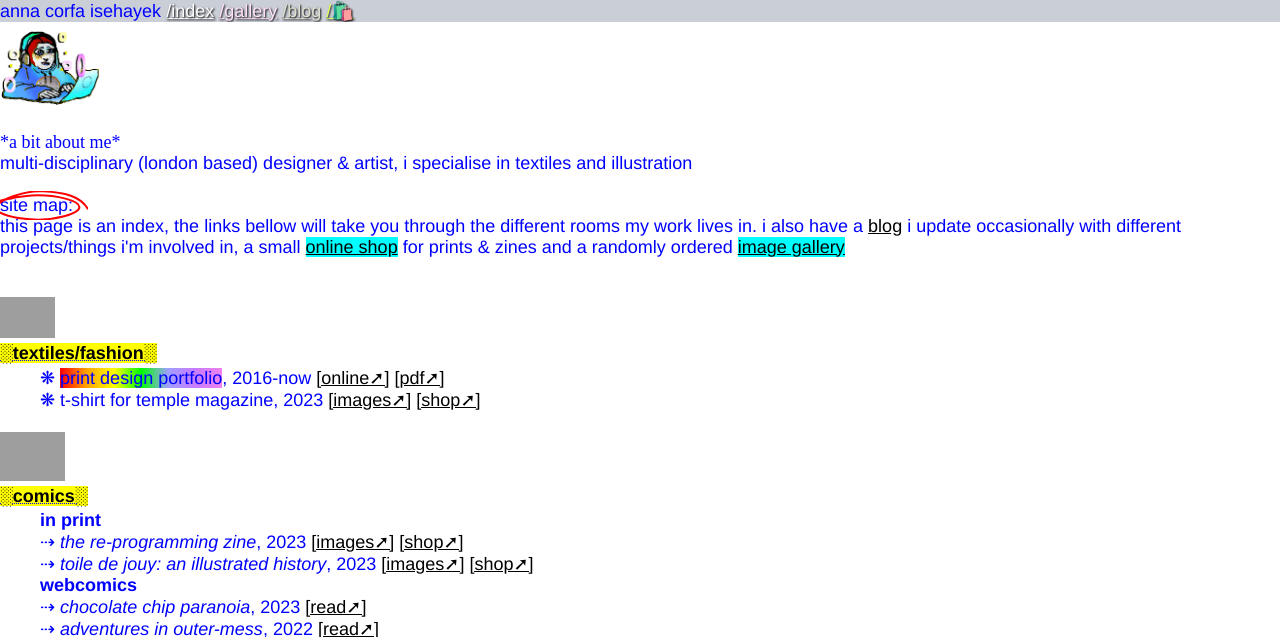
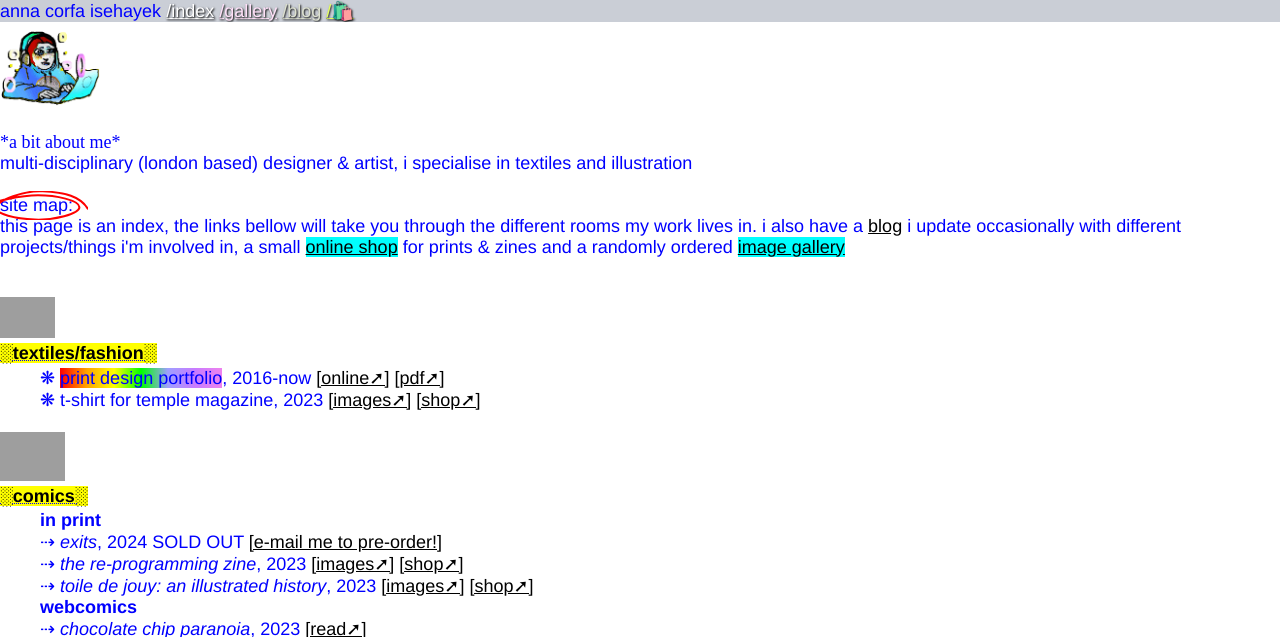
Before and after one commit to kaz-maz/anna-jekyll-site, a Jekyll site: the page built from index.html, in a window 1280 px wide and 900 px high, cut to the strip 0-637 px from the top of the window. Built offline with Jekyll 4.4.1, drawn with Linux system fonts in a browser that asks for light colours; grey boxes are pictures that could not be loaded.

Commit message:
Toolkitty

```diff
--- /dev/null
+++ b/_sass/toolkitty.scss
@@ -0,0 +1,221 @@
+html {
+	--mobile-scale: 1;
+	--mobile-padding-offset: 0.37;
+}
+
+body {
+	--swatch-1: rgba(0, 0, 0, 0.85);
+	background-color: #171717;
+}
+
+body.mobile {
+}
+
+a:active,
+.linked:active,
+.zoomable::part(media):active {
+	opacity: 0.7;
+}
+
+.page a.active {
+	color: #e10000;
+}
+
+sub {
+	position: relative;
+	vertical-align: baseline;
+	top: 0.3em;
+}
+
+sup {
+	position: relative;
+	vertical-align: baseline;
+	top: -0.4em;
+}
+
+.small-caps {
+	font-variant: small-caps;
+	text-transform: lowercase;
+}
+
+ol {
+	margin: 0;
+	padding: 0 0 0 2.5em;
+	list-style-type: decimal-leading-zero;
+}
+
+ul {
+	margin: 0;
+	padding: 0 0 0 2.0em;
+}
+
+ul.lineated {
+	margin: 0;
+	padding: 0;
+	list-style-type: none;
+	margin: 0 0 0 3em;
+	text-indent: -3em;
+}
+
+blockquote {
+	margin: 0;
+	padding: 0 0 0 2em;
+}
+
+hr {
+	background: rgba(0, 0, 0, 0.6);
+	border: 0;
+	height: 1px;
+	display: block;
+	margin-top: 0.5rem;
+	margin-bottom: 0.5rem;
+}
+
+.content {
+	border-color: rgba(0,0,0,.85);
+}
+
+p {
+	font-size: 3rem;
+	font-weight: 400;
+	color: #ffffff;
+	font-family: 'Atkinson Hyperlegible';
+	font-style: normal;
+	line-height: 1;
+	letter-spacing: 0.004em;
+	display: block;
+}
+
+p a {
+	color: #00ff91;
+	border-bottom: 0px solid rgba(127, 127, 127, 0.2);
+	text-decoration: underline;
+}
+
+p a:hover {
+}
+
+h1 {
+	font-family: 'Atkinson Hyperlegible';
+	font-style: normal;
+	font-weight: 700;
+	margin: 0;
+	font-size: 5rem;
+	line-height: 1.2;
+	color: #ffffff;
+	letter-spacing: 0em;
+}
+
+h1 a {
+	color: #00ff91;
+	text-decoration: underline;
+}
+
+h1 a:hover {
+}
+
+h2 {
+	font-family: 'Atkinson Hyperlegible';
+	font-style: normal;
+	font-weight: 700;
+	margin: 0;
+	color: #ffffff;
+	font-size: 3rem;
+	line-height: 1.1;
+	letter-spacing: 0em;
+    margin-bottom:0.5em;
+    margin-top:0.5em;
+}
+
+h2 a {
+	color: #00ff91;
+	text-decoration: underline;
+}
+
+h2 a:hover {
+}
+
+.caption {
+	font-size: 1.5rem;
+	font-weight: 400;
+	color: #ff4400;
+	font-family: 'Pixelfy';
+	font-style: normal;
+	line-height: 1.2;
+	letter-spacing: 0;
+	display: block;
+}
+
+.caption a {
+	text-decoration: underline;
+	color: #00ff91;
+}
+
+.caption a:hover {
+}
+
+media-item .caption {
+	margin-top: .5em;
+}
+
+gallery-grid .caption,
+gallery-columnized .caption,
+gallery-justify .caption {
+	margin-bottom: 2em;
+}
+
+[thumbnail-index] .caption {
+	text-align: center;
+}
+
+[thumbnail-index] .caption .tags {
+	margin-top: 0.25em;
+}
+
+.page {
+	justify-content: flex-start;
+}
+
+.page-content {
+	padding: 3rem;
+	text-align: left;
+}
+
+.mobile [id] .page-layout {
+	max-width: 100%;
+}
+
+.page-layout {
+	align-items: flex-start;
+	max-width: 100%;
+}
+
+media-item::part(media) {
+	border: 0;
+	padding: 0;
+}
+
+::part(slideshow-nav) {
+	--button-size: 30px;
+	--button-inset: 20px;
+	--button-icon-color: rgba(255, 255, 255, 0.9);
+	--button-icon-stroke-width: 1.5px;
+	--button-icon-stroke-linecap: none;
+	--button-background-color: rgba(87, 87, 87, 0.35);
+	--button-background-radius: 50%;
+	--button-active-opacity: 0.7;
+}
+
+gallery-slideshow::part(slideshow-nav) {
+	--button-inset: 15px;
+}
+
+.quick-view::part(slideshow-nav) {
+}
+
+.wallpaper-slideshow::part(slideshow-nav) {
+}
+
+.mobile ::part(slideshow-nav) {
+	--button-inset: 10px;
+}
--- /dev/null
+++ b/assets/css/toolkitty.scss
@@ -0,0 +1,4 @@
+---
+---
+
+@import "toolkitty";
--- a/index.html
+++ b/index.html
@@ -28,6 +28,7 @@ and a randomly ordered <span style="background-color:#00FEFE"><a href=/archive>i
     <DT><img src="https://i.postimg.cc/L6tvVy2X/comic-book.png" style="width:65px;">
     <DT><h3><mark>░comics░</mark></h3>
 <DD><b>in print</b>
+    <DD>⇢ <i>exits</i>, 2024 SOLD OUT <a href="mailto:annacorfa@gmail.com" title="e-mail me">[e-mail me to pre-order!]</a><br>
     <DD>⇢ <i>the re-programming zine</i>, 2023 <a href=/the-re-programming-zine>[images➚]</a> <a href="https://checkout.stripe.com/c/pay/cs_live_a1Goucg0oGFopjIs4FdCPXsB7ArbG49iDULiJArEsob0Smn6oE1IJX3sZZ#fidkdWxOYHwnPyd1blppbHNgWjA0Sz1PT1VEPXMyY2FIUm9dQ1R%2FNDFEZHIzREowakBKSDBqZjR3QmJPQnVWVWA9X0ZMckZNb2BTY21DY0lNRHJhZ1VSTkZvNDN0ZE9uT2A3U1B%2FRkxTTnxkNTVxS3NqfV9yUycpJ3VpbGtuQH11anZgYUxhJz8nNz1qN2Y1NFxCNFZyN0lWNTU2Jyknd2BjYHd3YHdKd2xibGsnPydtcXF1dj8qKm92K3Zxd2x1YCtmamgqJyknaWpmZGlgJz8nYGsnKSdgaGdgYVZqcHdmYCc%2FJ2dwfFpncWtaNEs9VzU1RD1zMmNhSFJvXUFTbHxMaT1SJ3gl" target="_blank" rel="noopener">[shop➚]</a><br>
     <DD>⇢ <i>toile de jouy: an illustrated history</i>, 2023 <a href=/toile-de-jouy>[images➚]</a> <a href="https://checkout.stripe.com/c/pay/cs_live_a1Goucg0oGFopjIs4FdCPXsB7ArbG49iDULiJArEsob0Smn6oE1IJX3sZZ#fidkdWxOYHwnPyd1blppbHNgWjA0Sz1PT1VEPXMyY2FIUm9dQ1R%2FNDFEZHIzREowakBKSDBqZjR3QmJPQnVWVWA9X0ZMckZNb2BTY21DY0lNRHJhZ1VSTkZvNDN0ZE9uT2A3U1B%2FRkxTTnxkNTVxS3NqfV9yUycpJ3VpbGtuQH11anZgYUxhJz8nNz1qN2Y1NFxCNFZyN0lWNTU2Jyknd2BjYHd3YHdKd2xibGsnPydtcXF1dj8qKm92K3Zxd2x1YCtmamgqJyknaWpmZGlgJz8nYGsnKSdgaGdgYVZqcHdmYCc%2FJ2dwfFpncWtaNEs9VzU1RD1zMmNhSFJvXUFTbHxMaT1SJ3gl" target="_blank" rel="noopener">[shop➚]</a><br>
 <DD><b>webcomics</b>
```
Also changed, not shown: _layouts/toolkittylayout.html (added, +12 -0 lines), pages/toolkitty.html (added, +23 -0 lines), assets/images/toolkitty/arrow-1.svg (added), assets/images/toolkitty/toolkitty-health.png (added).
